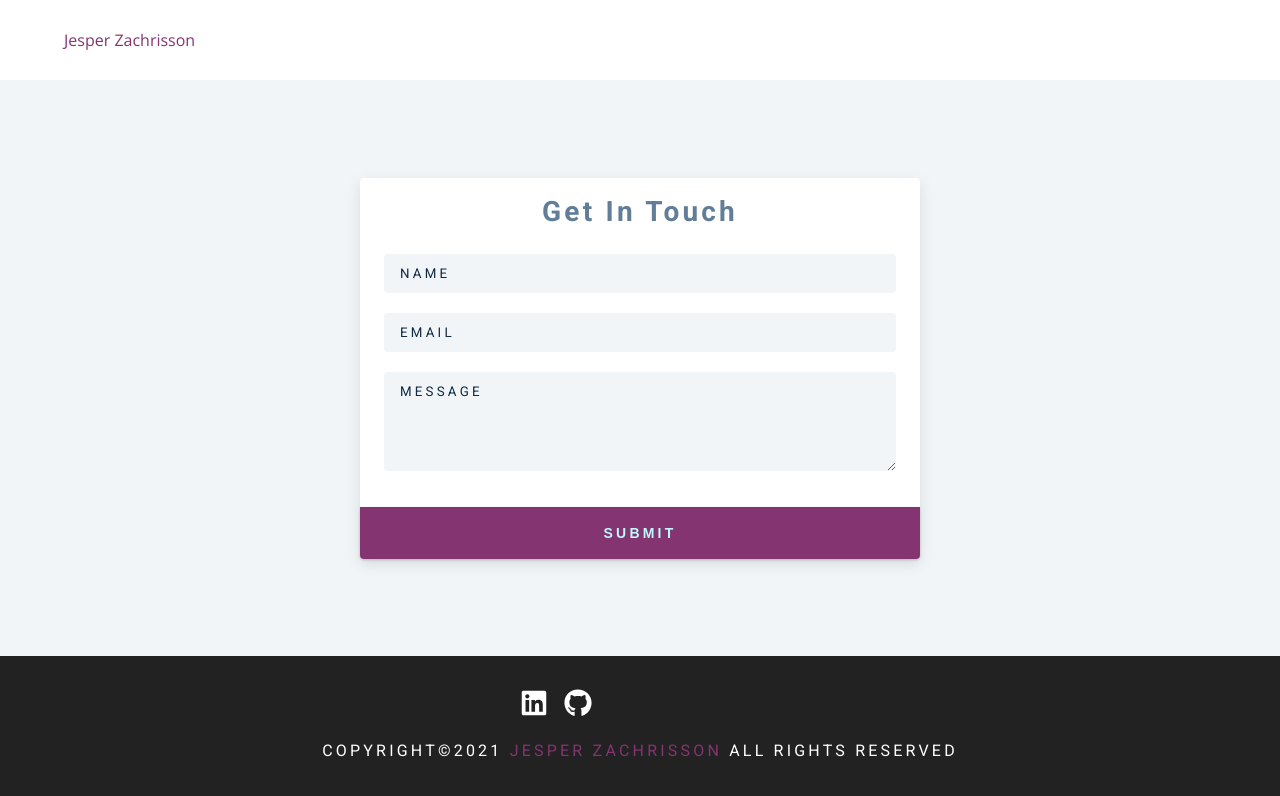
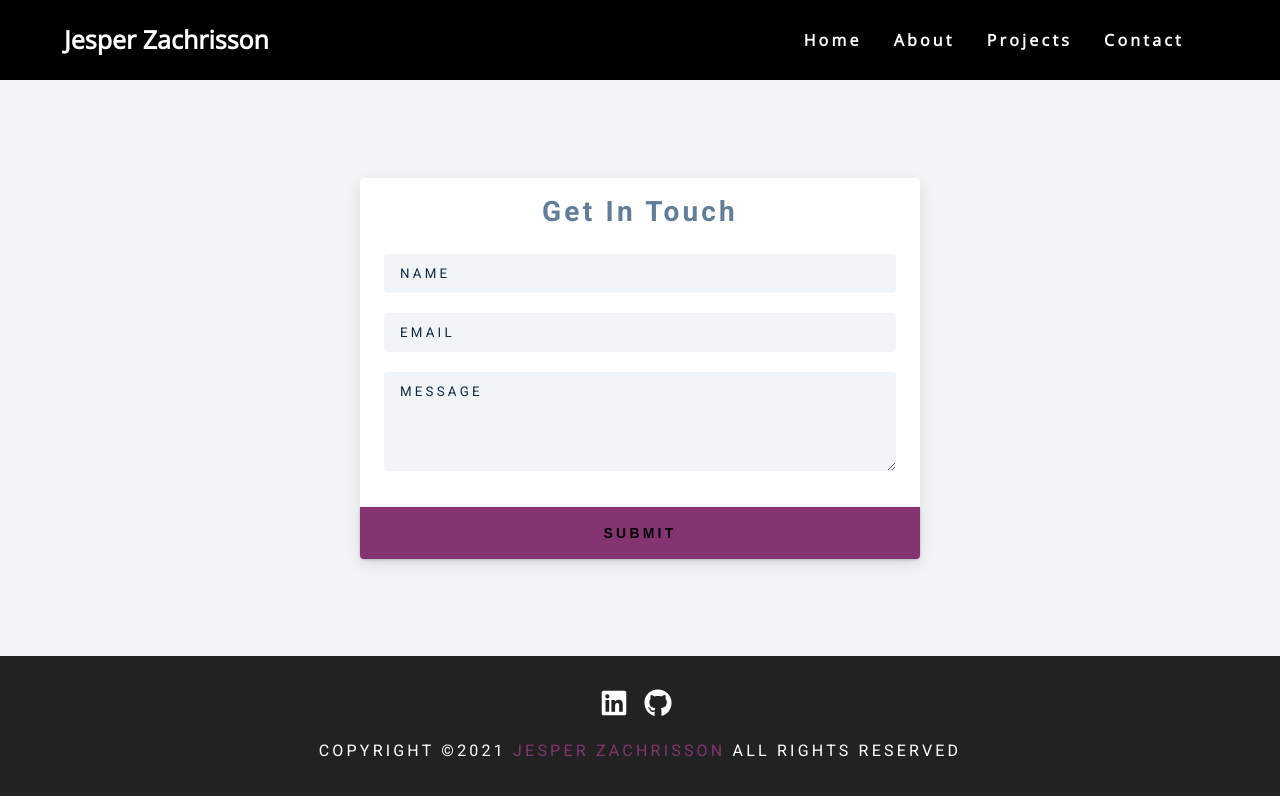
Before and after one commit to JZachrisson/Portfolio, a Gatsby site: page /contact in a window 1280 px wide. Built offline with nearby package versions, Linux system fonts and the light colour scheme; Gatsby itself is replaced by a stand-in of ours.

Commit message:
more styling

```diff
--- a/src/components/Footer.js
+++ b/src/components/Footer.js
@@ -4,9 +4,11 @@ const Footer = () => {
   return (
     <footer className="footer">
       <div>
-        <SocialLinks styleClass="footer-links" />
+        <div className="footer-container">
+          <SocialLinks styleClass="footer-links" />
+        </div>
         <h4>
-          copyright&copy;{new Date().getFullYear()}
+          copyright &copy;{new Date().getFullYear()}
           <span> Jesper Zachrisson </span> all rights reserved
         </h4>
       </div>
--- a/src/components/Jobs.js
+++ b/src/components/Jobs.js
@@ -6,7 +6,7 @@ import { Link } from "gatsby"
 
 const query = graphql`
   {
-    allStrapiJobs(sort: { fields: strapiId, order: DESC }) {
+    allStrapiJobs(sort: { fields: strapiId, order: ASC }) {
       nodes {
         strapiId
         company
@@ -60,9 +60,9 @@ const Jobs = () => {
           })}
         </article>
       </div>
-      <Link to="/about" className="btn center-btn">
+      {/* <Link to="/about" className="btn center-btn">
         More info
-      </Link>
+      </Link> */}
     </section>
   )
 }
--- a/src/components/Navbar.js
+++ b/src/components/Navbar.js
@@ -6,7 +6,7 @@ const Navbar = ({ toggleSidebar }) => {
     <nav className="navbar">
       <div className="nav-center">
         <div className="nav-header">
-          <div>Jesper Zachrisson</div>
+          <div className="nav-name">Jesper Zachrisson</div>
           <button type="button" className="toggle-btn" onClick={toggleSidebar}>
             <FiMenu></FiMenu>
           </button>
--- a/src/css/main.css
+++ b/src/css/main.css
@@ -23,7 +23,7 @@ Variables
   --clr-primary-6: hsl(185, 57%, 50%);
   --clr-primary-7: hsl(184, 65%, 59%);
   --clr-primary-8: hsl(184, 80%, 74%);
-  --clr-primary-9: hsl(185, 94%, 87%);
+  --clr-primary-9: black;
   --clr-primary-10: hsl(186, 100%, 94%);
   /* darkest grey - used for headings */
   --clr-grey-1: hsl(209, 61%, 16%);
@@ -63,7 +63,7 @@ Global Styles
 }
 body {
   font-family: var(--ff-secondary);
-  background: var(--clr-white);
+  background: black;
   color: var(--clr-grey-1);
   line-height: 1.5;
   font-size: 0.875rem;
@@ -190,7 +190,7 @@ p {
 /* social links */
 .social-links {
   margin-top: 2rem;
-  width: 15rem;
+  width: 5rem;
   display: flex;
 }
 
@@ -224,8 +224,8 @@ Navbar
   display: flex;
   align-items: center;
   z-index: 200;
-  background: black;
-  color: var(--clr-primary-5);
+  background-color: black;
+  color: white;
 }
 .nav-center {
   width: 90vw;
@@ -240,6 +240,12 @@ Navbar
 .nav-header img {
   margin-bottom: 0.375rem;
 }
+
+.nav-name {
+  font-size: 25px;
+  font-weight: 800;
+}
+
 .toggle-btn {
   font-size: 2rem;
   background: transparent;
@@ -329,6 +335,15 @@ Sidebar
 .sidebar-links li a:hover {
   background: var(--clr-primary-9);
   color: var(--clr-primary-5);
+}
+
+.social-links.sidebar-icons {
+  margin-left: 30px;
+  width: 5rem;
+}
+
+.side-container .social-link {
+  color: black;
 }
 .close-btn {
   position: absolute;
@@ -866,6 +881,12 @@ Footer
 .footer .social-link:hover {
   color: var(--clr-primary-5);
 }
+
+.footer-container {
+  align-items: center;
+  /* margin: 0 auto;
+  background-color: red; */
+}
 /*
 ===============
 Pages
```
